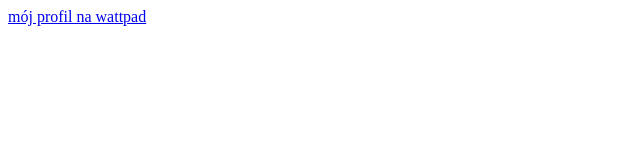
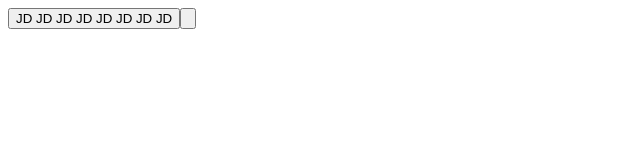
Before and after one commit to 0aTv/sus, a plain HTML site: page index.html in a window 1280 px wide. Shown: the whole page, without its empty margins (0-640 px from the left). Drawn offline with Linux system fonts and the light colour scheme.

Commit message:
Update index.html

```diff
--- a/index.html
+++ b/index.html
@@ -1,5 +1,5 @@
 <body>
-<a href="https://www.wattpad.com/user/Zjarane_przygody">mój profil na wattpad<a/><br>
+<button href="https://kekma.net/">JD JD JD JD JD JD JD JD<button/><br>
 </body>
 <head>
 
```
